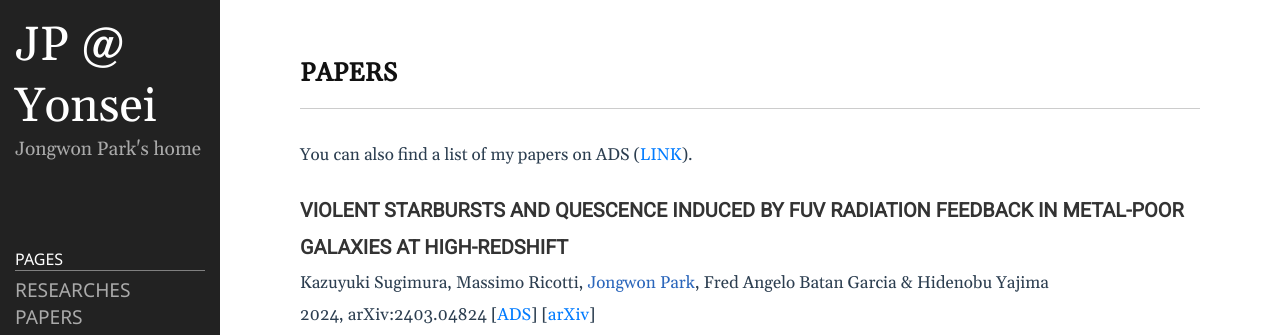
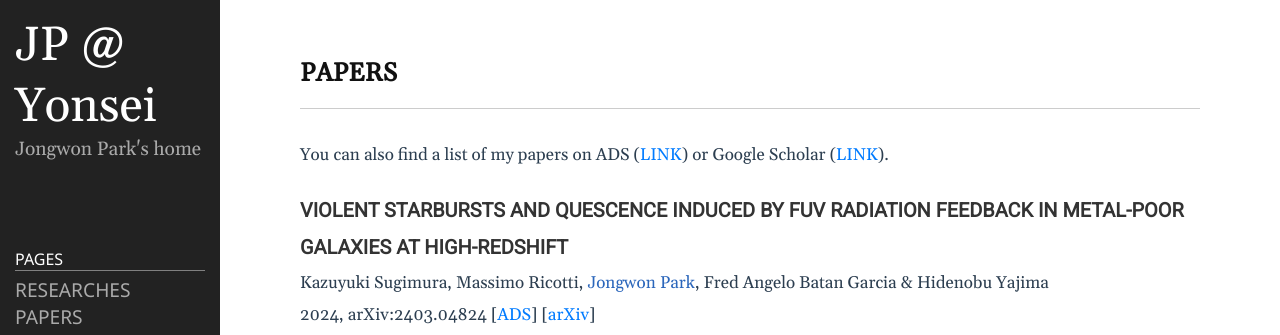
Before and after one commit to jwpark5064/jwpark5064.github.io, a Jekyll site: the page built from 02_paper.md, in a window 1280 px wide. Shown: the top 335 px of the page. Built offline with Jekyll 4.4.1, drawn with Linux system fonts in a browser that asks for light colours.

Commit message:
add google scholar link

```diff
--- a/02_paper.md
+++ b/02_paper.md
@@ -4,7 +4,8 @@ title: PAPERS
 permalink: paper
 ---
 
-You can also find a list of my papers on ADS ([LINK](https://ui.adsabs.harvard.edu/public-libraries/A2eDlsA2SuKAY8MSgHue0w){:target="_blank_"}).
+You can also find a list of my papers on ADS ([LINK](https://ui.adsabs.harvard.edu/public-libraries/A2eDlsA2SuKAY8MSgHue0w){:target="_blank_"}) or
+Google Scholar ([LINK](https://scholar.google.com/citations?user=_e_71_UAAAAJ&hl=ko&authuser=1){:target="_blank_"}).
 
 ### VIOLENT STARBURSTS AND QUESCENCE INDUCED BY FUV RADIATION FEEDBACK IN METAL-POOR GALAXIES AT HIGH-REDSHIFT
 Kazuyuki Sugimura, Massimo Ricotti, <span style="color: rgb(43,102,187)">Jongwon Park</span>, Fred Angelo Batan Garcia & Hidenobu Yajima
```
